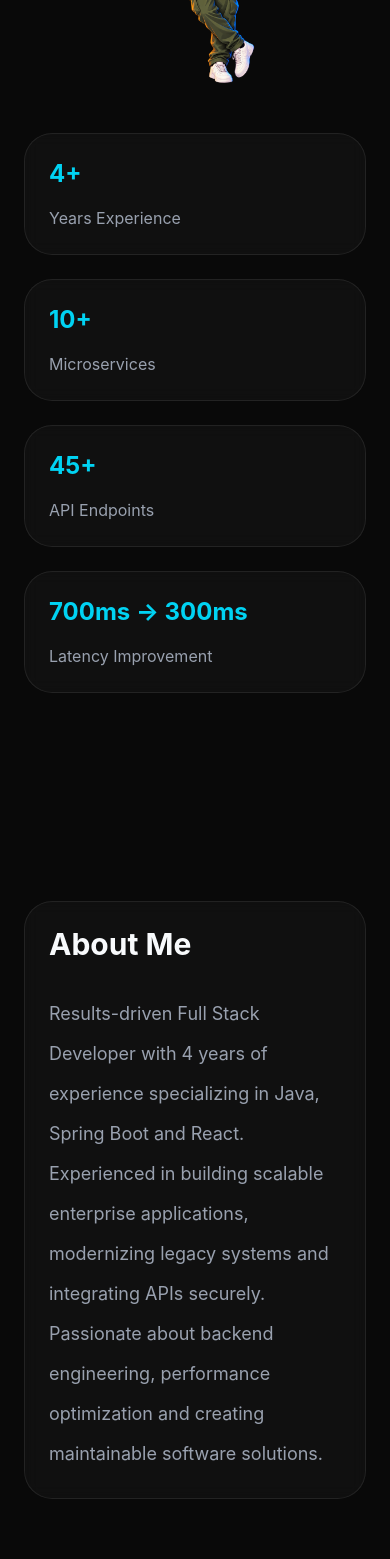
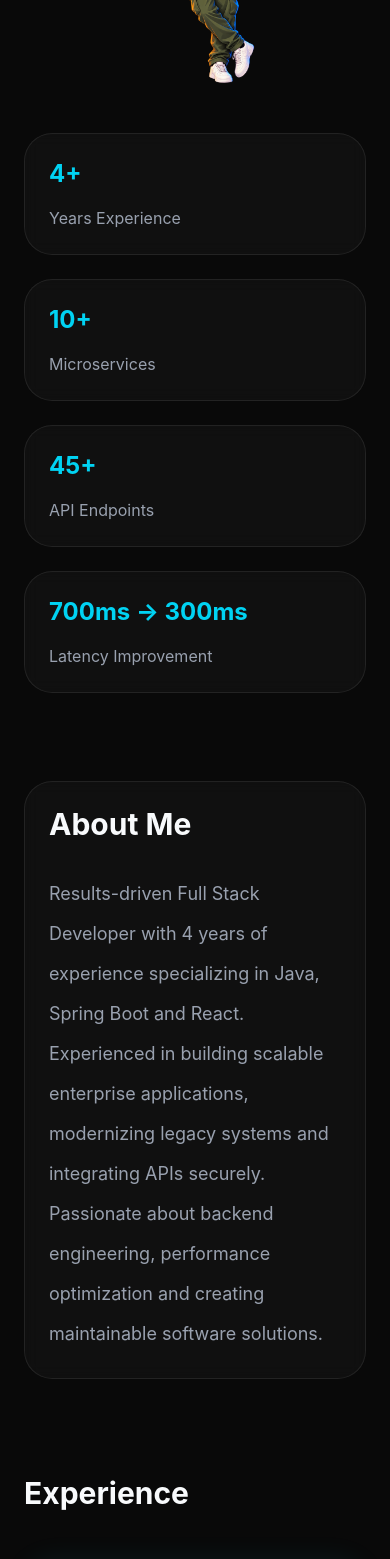
Before and after one commit to moses-mandraju/engineer, a React (Vite) app: page / in a window 390 px wide. Shown: the part 880-2439 px from the top of the page. Built offline with nearby package versions, Linux system fonts and the light colour scheme.

Commit message:
Fixed mobile gap issues

```diff
--- a/src/components/About.jsx
+++ b/src/components/About.jsx
@@ -4,7 +4,7 @@ export default function About() {
 
   return (
 
-    <section id="about" className="scroll-mt-28 px-6 sm:px-8 py-24 sm:py-32">
+    <section id="about" className="about-section scroll-mt-28 px-6 sm:px-8 py-24 sm:py-32">
 
       <div className="max-w-7xl mx-auto">
 
--- a/src/components/Stats.jsx
+++ b/src/components/Stats.jsx
@@ -30,7 +30,7 @@ export default function Stats() {
 
   return (
 
-    <section className="pb-28 sm:pb-40 px-6 sm:px-8">
+    <section className="stats-section pb-28 sm:pb-40 px-6 sm:px-8">
 
       <div className="max-w-7xl mx-auto">
 
--- a/src/index.css
+++ b/src/index.css
@@ -544,3 +544,28 @@ html.theme-light .hero-workspace-image-light {
         box-shadow: none;
     }
 }
+
+
+/* Tighten the Stats-to-About transition on phones and mobile browsers using
+   Desktop site mode. Desktop/laptop spacing remains unchanged. */
+@media (max-width: 768px) {
+    .stats-section {
+        padding-bottom: 3rem;
+    }
+
+    .about-section {
+        padding-top: 2.5rem;
+    }
+}
+
+/* Desktop-site mode on touch devices often reports a tablet-sized CSS width,
+   so also apply compact section spacing when the pointer is coarse. */
+@media (min-width: 769px) and (pointer: coarse) {
+    .stats-section {
+        padding-bottom: 3rem;
+    }
+
+    .about-section {
+        padding-top: 2.5rem;
+    }
+}
```
